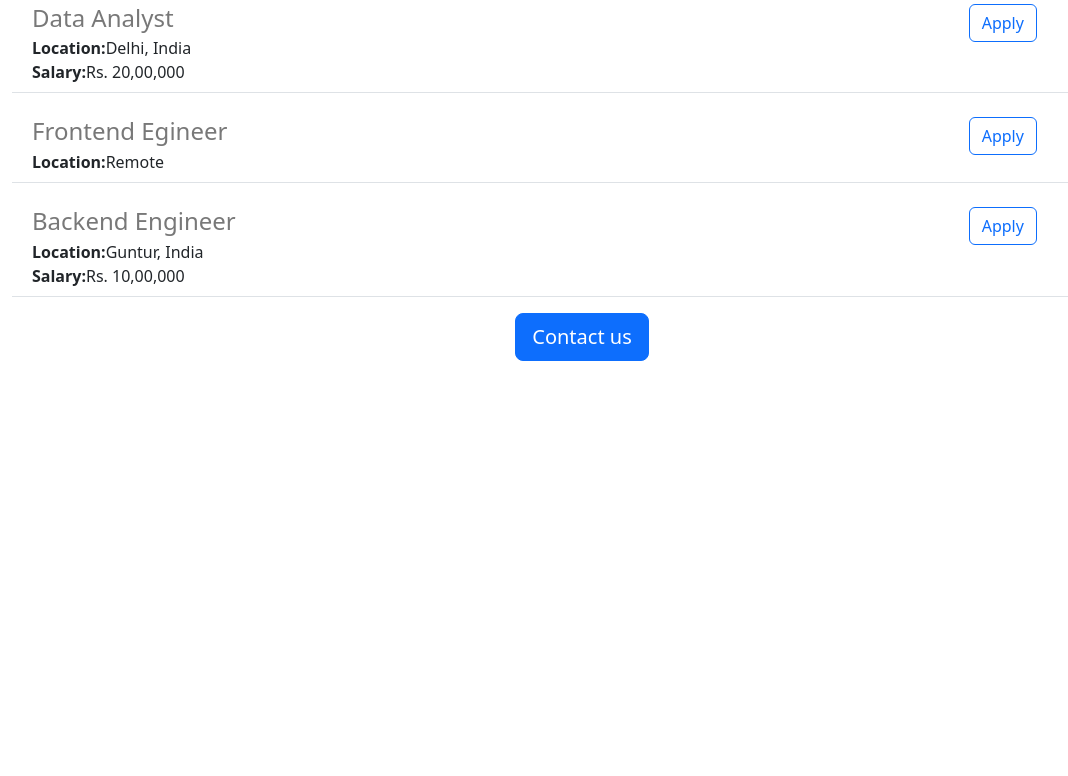
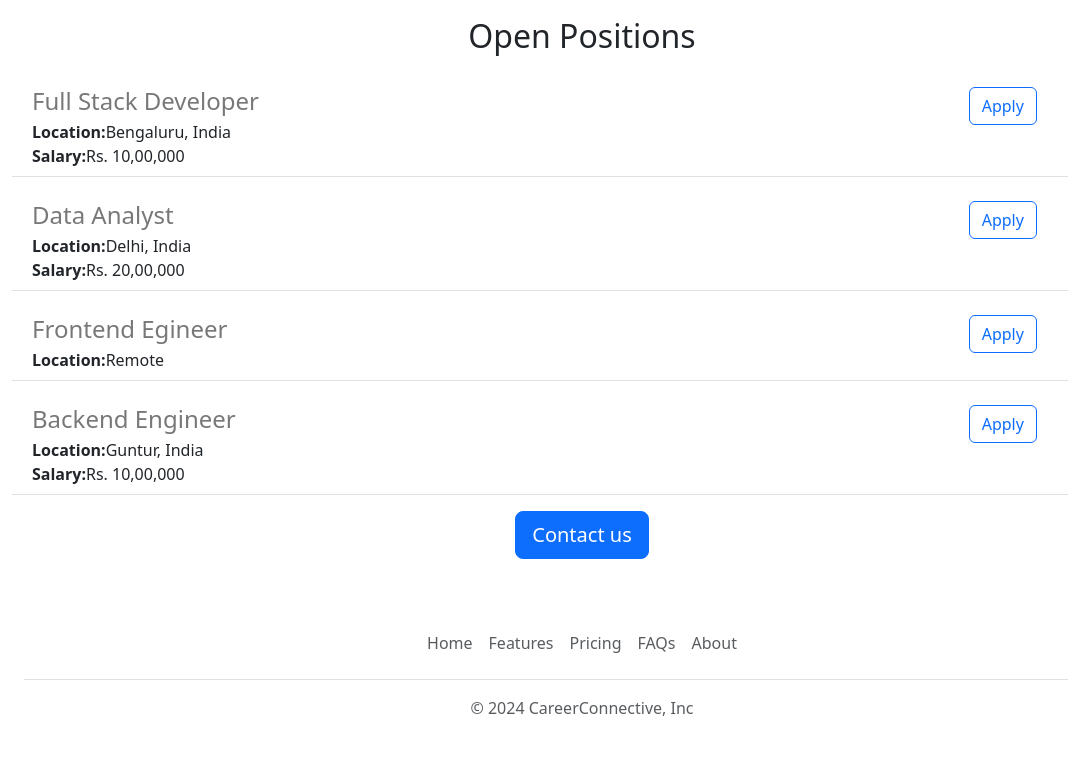
Before and after one commit to mastanvali1/apply-job-website, a Flask app: page / in a window 1280 px wide. Shown: the part 887-1663 px from the top of the page, without its empty margins (58-1126 px from the left). Before the commit the page ends 1248 px from the top, so only its background shows below. Run offline with Flask 3, Linux system fonts and the light colour scheme.

Commit message:
Added navbar and Aesthetic improvements

```diff
--- /dev/null
+++ b/templates/footer.html
@@ -0,0 +1,12 @@
+<div class="container">
+  <footer class="py-3 my-4">
+    <ul class="nav justify-content-center border-bottom pb-3 mb-3">
+      <li class="nav-item"><a href="#" class="nav-link px-2 text-body-secondary">Home</a></li>
+      <li class="nav-item"><a href="#" class="nav-link px-2 text-body-secondary">Features</a></li>
+      <li class="nav-item"><a href="#" class="nav-link px-2 text-body-secondary">Pricing</a></li>
+      <li class="nav-item"><a href="#" class="nav-link px-2 text-body-secondary">FAQs</a></li>
+      <li class="nav-item"><a href="#" class="nav-link px-2 text-body-secondary">About</a></li>
+    </ul>
+    <p class="text-center text-body-secondary">&copy; 2024 CareerConnective, Inc</p>
+  </footer>
+</div>
--- a/templates/home.html
+++ b/templates/home.html
@@ -11,17 +11,26 @@
       height: 360px;
       width: 100%;
       object-fit: cover;
+      margin-bottom:16px;
     }
   </style>
 </head>
 <body>
+  {% include 'nav.html' %}
+  <img id="banner" src="https://c584be48-79b3-4de6-adf5-f19a0abef9ef-00-35nbdr5pj783e.pike.replit.dev/static/career.jpg" alt="career"
+     class="img-fluid">
   <div class="container">
          <h1 class="text-center mt-2 mb-4"">CareerConnective</h1>
-            <img id="banner" src="https://c584be48-79b3-4de6-adf5-f19a0abef9ef-00-35nbdr5pj783e.pike.replit.dev/static/career.jpg" alt="career"
-       class="img-fluid">
-        <h2 class="text-center mt-2 mb-4">About CareerConnective</h2>
+    <div class="row" style="margin: 16px;">
+        <div class="col-md-6">
             <p class="lead">Welcome to CareerConnective!At CareerConnective, we believe in the power of connections to transform careers. Our platform is dedicated to bringing together talented individuals and top-tier employers, creating a seamless and efficient process for job seekers and recruiters alike.
           With CareerConnective, you can explore a vast array of job opportunities tailored to your skills, experience, and career aspirations. Whether you're a recent graduate embarking on your professional journey or a seasoned veteran looking for your next challenge, our platform provides the tools and resources you need to succeed.</p>
+        </div>
+            <div class="d-none d-md-block col-6">
+                <img src="/static/people.jpg" alt="people img" style="height:320px; border-radius:4px;">
+
+            </div>
+      </div>
           <h2 class="text-center mt-2 mb-4">Open Positions </h2>
           <div>
             {% for job in jobs %}
@@ -32,5 +41,6 @@
       <button class="btn btn-primary btn-lg mb-4">Contact us </button>
     </div>
   </div>
+  {% include 'footer.html' %}
 </body>
 </html>
--- /dev/null
+++ b/templates/nav.html
@@ -0,0 +1,9 @@
+<nav class="navbar shadow-sm bg-white fixed-top">
+  <div class="container-fluid">
+    <a class="navbar-brand" href="#" style="display: flex; align-items: center;">
+      <img src="/static/cc.jpg" alt="Logo" width="40" height="34" class="d-inline-block align-text-top" style="margin-right: 10px;">
+      <span style="margin-bottom: 1px; display: inline-block;">CareerConnective</span>
+    </a>
+  </div>
+</nav>
+<div style="height: 56px;"></div>
```
Also changed, not shown: static/cc.jpg (added), 2 other files.
